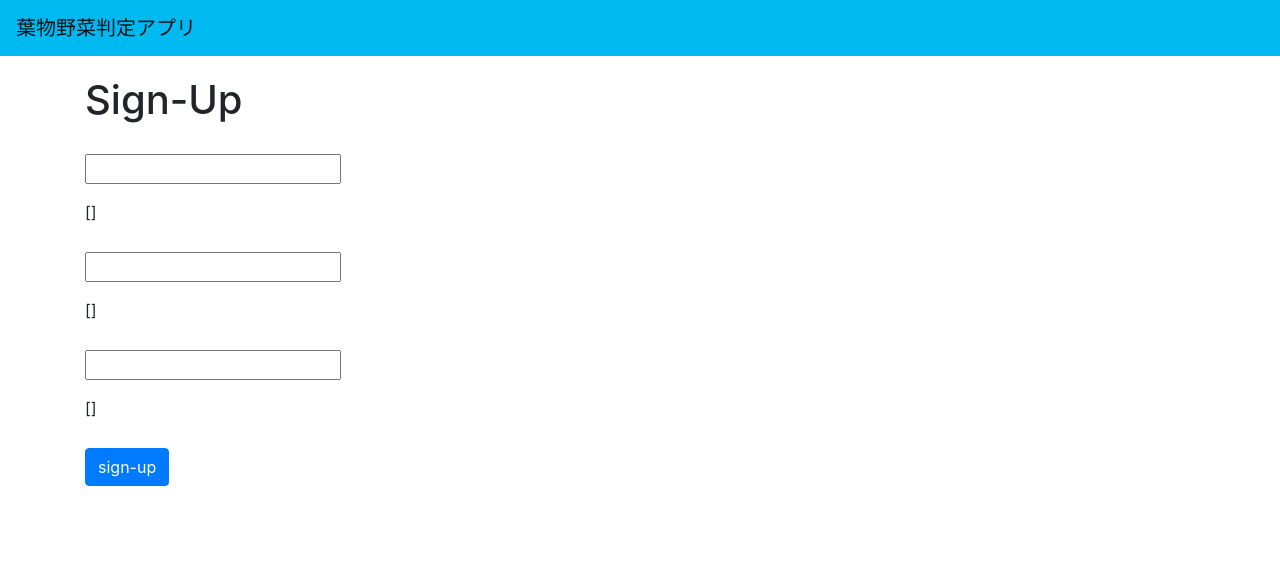
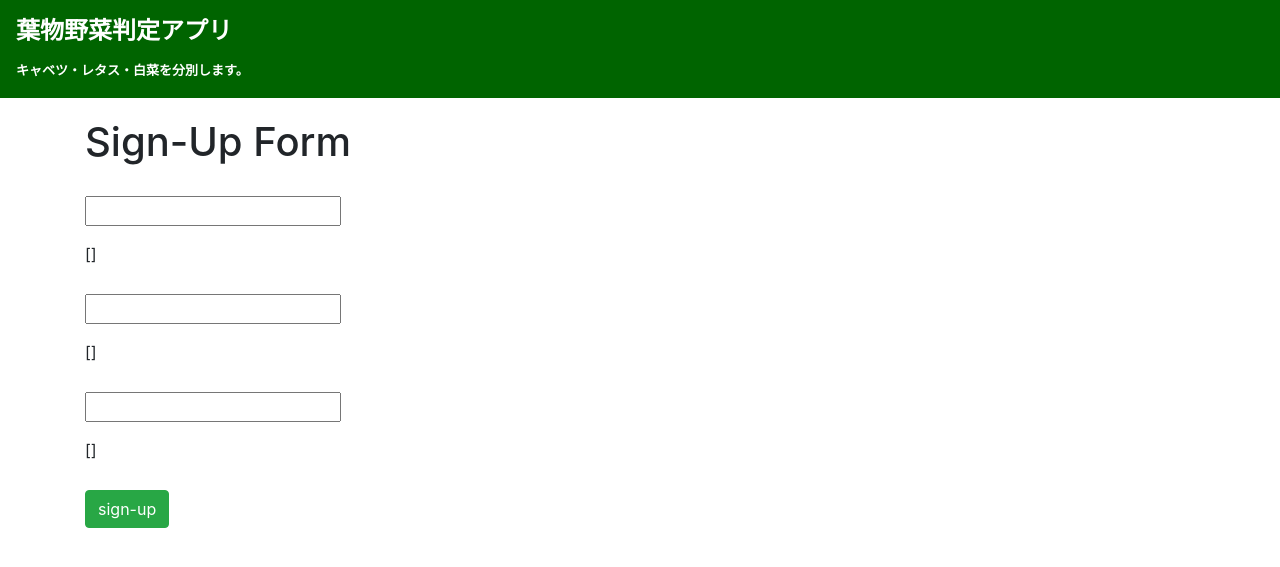
Before and after one commit to usma11dia0/vegeclassification, a Django app: template templates/send_image_app/signup.html in a window 1280 px wide. Shown: the top 567 px of the page. Run offline with Django 3.2, Linux system fonts and the light colour scheme; the template is opened without the code that fills it, so the values that code supplies are empty, except form fields; tables that the repository leaves empty hold one stand-in row (values such as "Sample post"); form fields are guessed from the names that the template uses; some libraries are stand-ins or nearby versions.

Commit message:
submit ver

```diff
--- a/send_image_app/forms.py
+++ b/send_image_app/forms.py
@@ -33,6 +33,7 @@
                 field.widget.attrs['id'] = 'password1'
             elif field.label == 'パスワード(確認用)':
                 field.widget.attrs['id'] = 'password2'
+
     class Meta:
         model = User
         fields = ('username', 'password1', 'password2')
--- a/templates/send_image_app/base.html
+++ b/templates/send_image_app/base.html
@@ -3,11 +3,27 @@
   <head>
     <link rel="stylesheet" href="https://stackpath.bootstrapcdn.com/bootstrap/4.3.1/css/bootstrap.min.css" integrity="sha384-ggOyR0iXCbMQv3Xipma34MD+dH/1fQ784/j6cY/iJTQUOhcWr7x9JvoRxT2MZw1T" crossorigin="anonymous">
     <title>{% block title %}葉物野菜判定アプリ{% endblock %}</title>
+    <style>
+      .errorlist {
+        border: .1rem solid #f00;
+        color: #f00;
+        background: rgba(255, 0, 0, .15);
+        list-style-position: inside;
+        display: block;
+        padding: 1rem;
+        text-align: left;
+        border-radius: .3rem;
+        margin-top: 15px;
+      }
+    </style>
   </head>
 
   <body>
-    <nav class="navbar navbar-light" style="background-color: #00b9f1;">
-      <span class="navbar-brand mb-0 h1">葉物野菜判定アプリ</span>
+    <nav class="navbar navbar-light" style="background-color: #006400; width:100%">
+      <span class="navbar-brand mb-0 h1" style="font-weight: bold; color: white; font-size: x-large;">
+        葉物野菜判定アプリ<br>
+        <span style="color:white; font-size: small;">キャベツ・レタス・白菜を分別します。</span>
+      </span>
 
       {% if user.is_authenticated %}
       <span style="font-size:15px; text-align: right;">
--- a/templates/send_image_app/index.html
+++ b/templates/send_image_app/index.html
@@ -1,11 +1,13 @@
 {% extends 'send_image_app/base.html' %}
 
 {% block content %}
-    <div class="container" style="margin-top: 20px;">
+    <div class="container" style="max-width: 1280px; margin-top: 20px; padding:4rem 8rem; background-color: #e9ecef; border-radius:0.3rem;">
+        <h1 style="font-weight: bold;">使い方</h1>
+        <p class="lead" style="font-size:1.25rem; font-weight: 300;">画像ファイルを選択して推論ボタンをクリックしてください。</p>
         <form  method="POST" class="form" enctype="multipart/form-data">
         {% csrf_token %}
         {{ form.as_p }}
-        <button type="submit" id = "inference" class="btn btn-success" style=margin-top:20px;>推論する</button>
+        <button type="submit" id = "inference" class="btn btn-success" style=margin-top:20px;>推定する</button>
         </form>
     </div>
 {% endblock %}
--- a/templates/send_image_app/signup.html
+++ b/templates/send_image_app/signup.html
@@ -2,11 +2,11 @@
 
 {% block content %}
 <div class="container" style="margin-top: 20px;">
-  <h1 style="margin-bottom: 30px;">Sign-Up</h1>
+  <h1 style="margin-bottom: 30px;">Sign-Up Form</h1>
   <form action="{% url 'signup' %}" method="POST">{% csrf_token %}
     <!-- ユーザー名の入力フォーム -->
     <div style="margin-top: 20px;">
-      <p id = "username">{{ form.username }}</p>
+      <p>{{ form.username }}</p>
       <label>
         {{ form.username.help_text }}
         {{ form.username.errors }}
@@ -14,7 +14,7 @@
     </div>
     <!-- パスワード①の入力フォーム -->
     <div style="margin-top: 20px;">
-      <p id = "password1">{{ form.password1 }}</p>
+      <p>{{ form.password1 }}</p>
       <label>
         {{ form.password1.help_text }}
         {{ form.password1.errors }}
@@ -22,7 +22,7 @@
     </div>
     <!-- パスワード②の入力フォーム -->
       <div style="margin-top: 20px;">
-      <p id ="password2">{{ form.password2 }}</p>
+      <p>{{ form.password2 }}</p>
       <label>
         {{ form.password2.help_text }}
         {{ form.password2.errors }}
@@ -30,7 +30,7 @@
     </div>
     <!-- sign-up ボタン -->
     <div style="padding-top: 20px;">
-    <button id="send-signup" class="btn btn-primary" type = "submit">sign-up</button>
+    <button id="send-signup" class="btn btn-success" type = "submit">sign-up</button>
   </div>
   </form>
 </div>
```
Also changed, not shown: templates/send_image_app/classify.html (+23 -5 lines), templates/send_image_app/login.html (+6 -5 lines), media/documents/000008.jpg (deleted), media/documents/000011.jpg (deleted), media/documents/000015.jpg (deleted).
